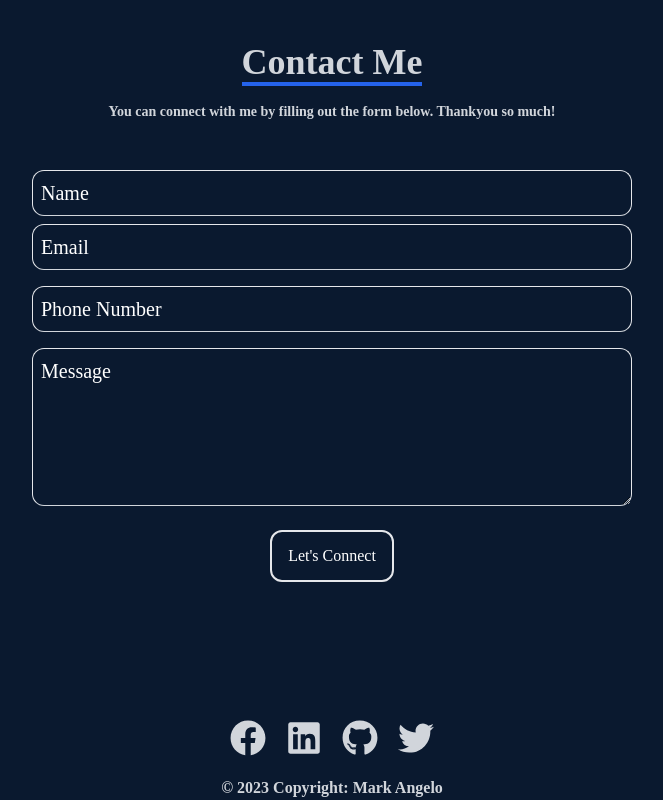
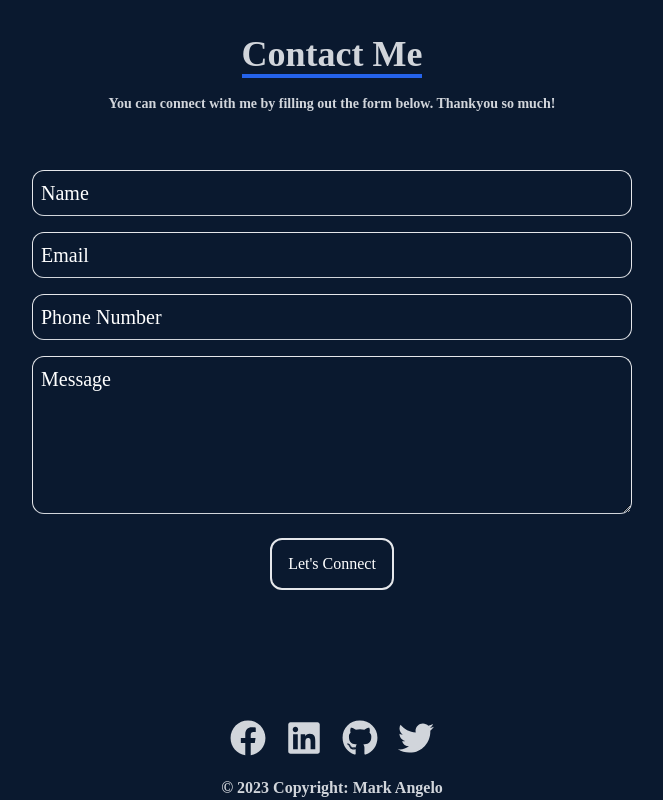
Before and after one commit to markuscoding/portfolio-markangelo, a React (Create React App) app: page / in a window 1280 px wide. Shown: the part 3161-3961 px from the top of the page, without its empty margins (308-971 px from the left). Built offline with nearby package versions, Linux system fonts and the light colour scheme.

Commit message:
update herosection

```diff
--- a/src/components/Contact.js
+++ b/src/components/Contact.js
@@ -23,7 +23,7 @@ const Contact = () => {
           </div>
 
           <input
-            className="p-2 bg-transparent placeholder-white text-xl border border-solid rounded-xl border-b-gray-300 "
+            className="my-2 p-2 bg-transparent placeholder-white text-xl border border-solid rounded-xl border-b-gray-300 "
             type="text"
             placeholder="Name"
             name="name"
--- a/src/components/HeroSection.js
+++ b/src/components/HeroSection.js
@@ -48,7 +48,7 @@ const HeroSection = () => {
             data-aos="slide-left"
           />
         </div>
-        <div className="absolute top-[480px] right-[80px]  md:right-[90px] md:top-[280px]">
+        <div className="absolute top-[560px] right-[70px]  md:right-[90px] md:top-[280px]">
           <img
             className="h-10 md:h-20"
             src="./svgs/githublogo.svg"
```
